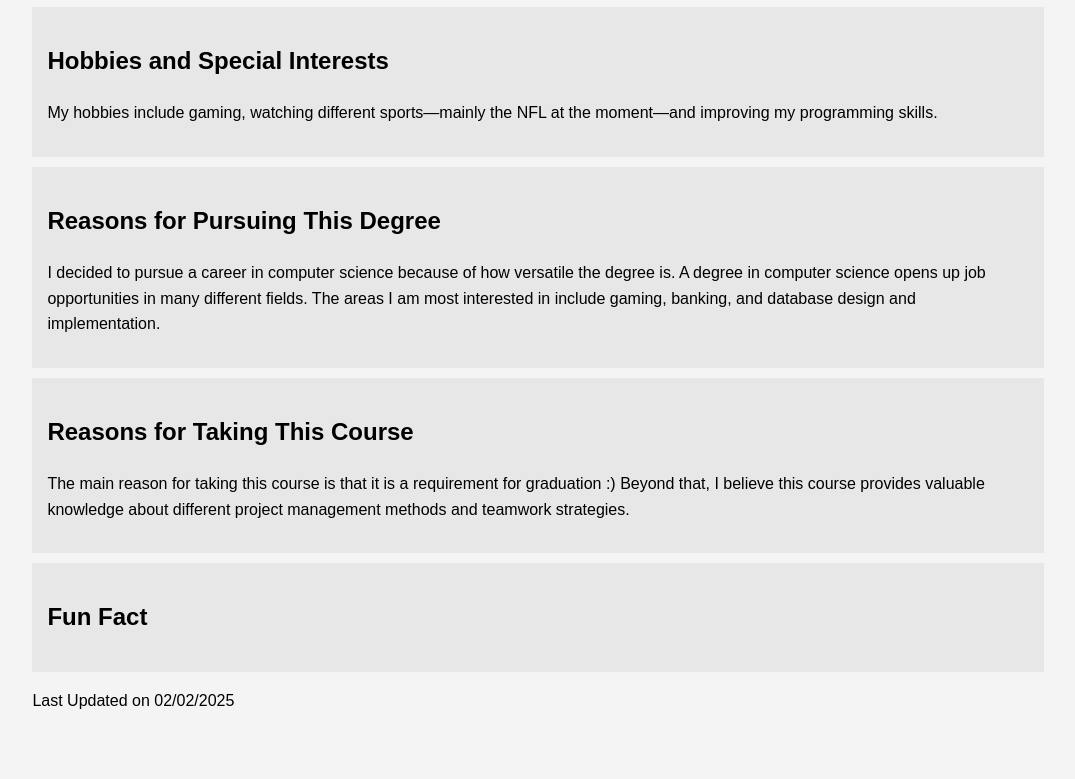
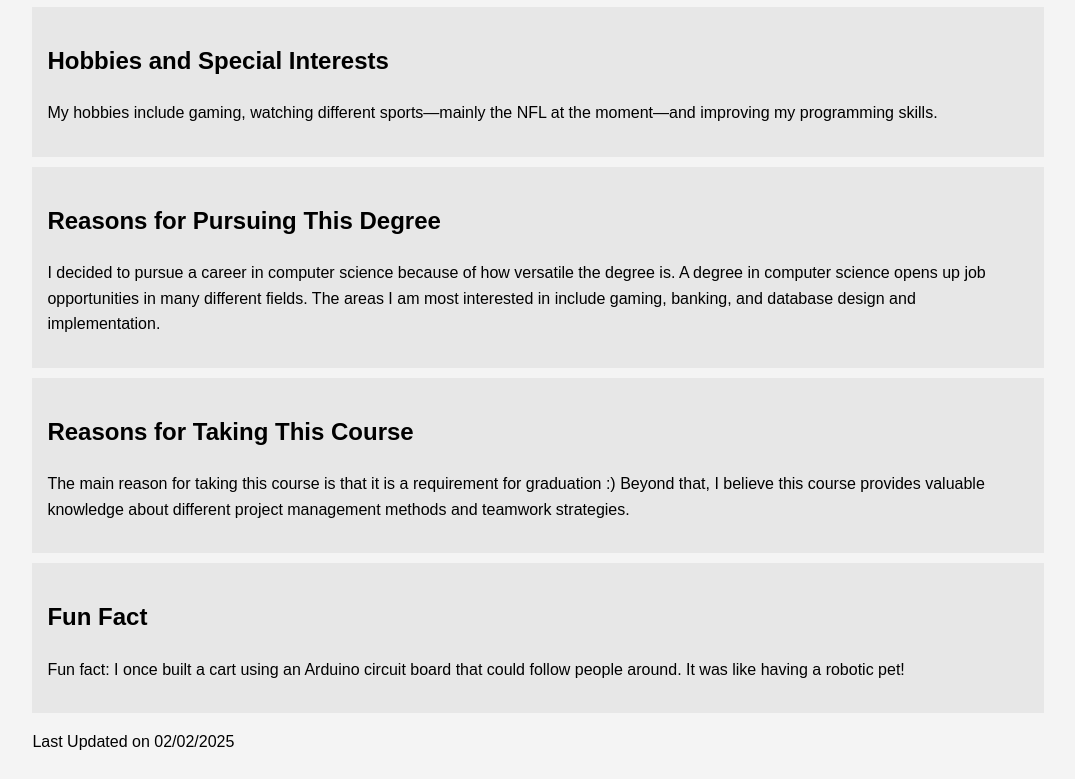
Before and after one commit to Hussain255s/me, a plain HTML site: page index.html in a window 1280 px wide. Shown: the part 351-1130 px from the top of the page, without its empty margins (102-1177 px from the left). Before the commit the page ends 1088 px from the top, so only its background shows below. Drawn offline with Linux system fonts and the light colour scheme.

Commit message:
Update index.html

```diff
--- a/index.html
+++ b/index.html
@@ -58,7 +58,7 @@
 
         <section class="section">
             <h2>Fun Fact</h2>
-            <p></p>
+            <p>Fun fact: I once built a cart using an Arduino circuit board that could follow people around. It was like having a robotic pet!</p>
         </section>
 
         <footer>
```
